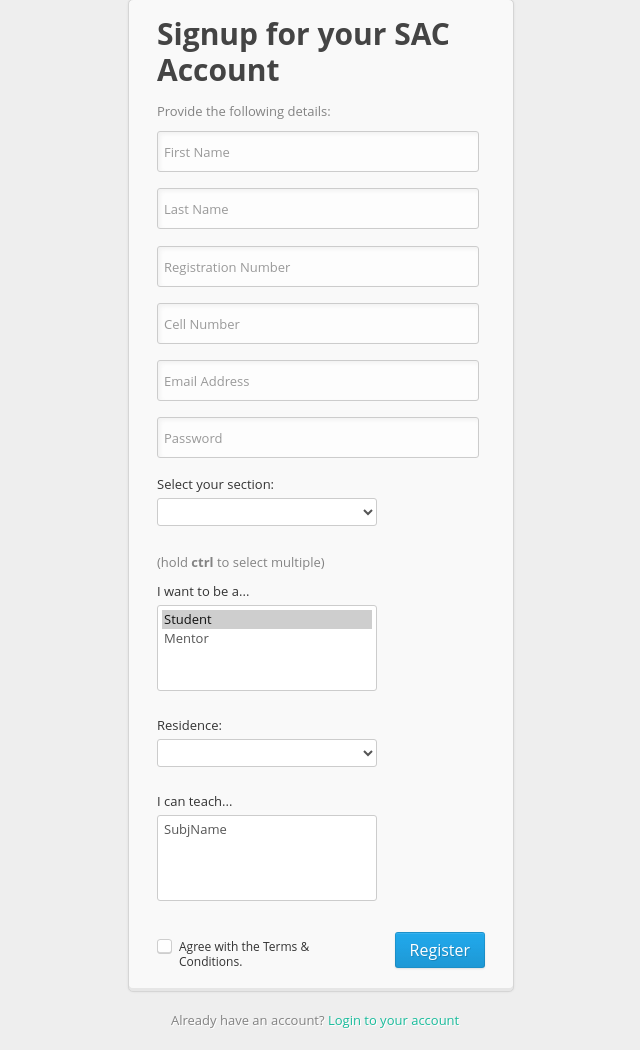
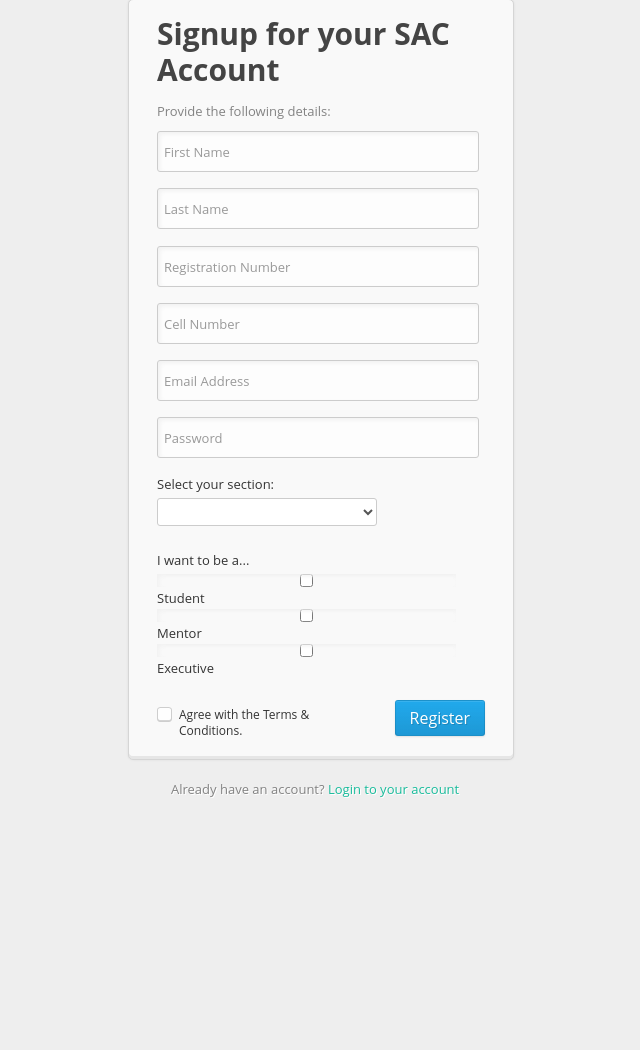
Before and after one commit to rhasnainanwar/SEECS-Academics-Club-MS, a PHP site: page /signup.html in a window 1280 px wide. Shown: the part 115-1165 px from the top of the page, without its empty margins (319-959 px from the left). After the commit the page ends 913 px from the top, so only its background shows below. Run offline with PHP 8.4, Linux system fonts and the light colour scheme.

Commit message:
signup UI complete. WIP: dynamic courses in signup

```diff
--- a/assets/css/signin.css
+++ b/assets/css/signin.css
@@ -44,7 +44,9 @@ label.select {
 	margin: 0;
 	box-shadow: inset 2px 2px 4px #f1f1f1;
 }
-
+.mentor, .executive {
+	display: none;
+}
 .username-field { background: url(../img/user.png) no-repeat; }
 
 .password-field { background: url(../img/password.png) no-repeat; }
--- a/assets/js/signin.js
+++ b/assets/js/signin.js
@@ -11,3 +11,11 @@ $(function () {
 	}
 
 });
+
+//toggle mentor section display
+$(document).ready(function(){
+    $('input[type="checkbox"]').click(function(){
+        var inputValue = $(this).attr("value");
+        $("." + inputValue).toggle();
+    });
+});
--- a/signup.html
+++ b/signup.html
@@ -123,14 +123,16 @@
 				</div>
 
 				<div class="field">
-					<p>(hold <b>ctrl</b> to select multiple)</p>
-					<label for="section" style="display: block !important;">I want to be a...</label>
-					<select class="form-control" required="true" id="role" name="role" multiple>
-						<option value="student" selected>Student</option>
-						<option value="mentor">Mentor</option>
-					</select>
+					<label style="display: block !important;">I want to be a...</label>
+					<input type="checkbox" name="student" id="student" value="student">
+					<label for="student" style="display: inline; !important;">Student</label>
+					<input type="checkbox" name="mentor" id="mentor" value="mentor">
+        			<label for="mentor" style="display: inline; !important;">Mentor</label>
+        			<input type="checkbox" name="executive" id="executive" value="executive">
+        			<label for="executive" style="display: inline; !important;">Executive</label>
 				</div>
 
+				<div class="mentor">
 				<div class="field">
 					<label for="residence" style="display: block; !important;">Residence:</label>
 					<select class="form-control" id="residence" name="residence">
@@ -141,12 +143,31 @@
 				</div>
 
 				<div class="field">
+					<p>(hold <b>ctrl</b> to select multiple)</p>
 					<label for="subjects" style="display: block; !important;">I can teach...</label>
 					<select class="form-control" id="subjects" name="subjects" multiple>
 						<option value="subjID">SubjName</option>
 					</select>
 				</div>
+				</div>
 
+				<div class="executive">
+					<label for="role" style="display: block; !important;">Role:</label>
+					<select class="form-control" id="role" name="role">
+						<option value=""></option>
+						<option value="Human Resource Head">Human Resource Head</option>
+						<option value="Human Resource Executive">Human Resource Executive</option>
+						<option disabled>_____________</option>
+						<option value="Marketing Head">Marketing Head</option>
+						<option value="Marketing Executive">Marketing Executive</option>
+						<option disabled>_____________</option>
+						<option value="Operations Head">Operations Head</option>
+						<option value="Operations Executive">Operations Executive</option>
+						<option disabled>_____________</option>
+						<option value="Media Head">Media Head</option>
+						<option value="Media Executive">Media Executive</option>
+					</select>
+				</div>
 			</div> <!-- /login-fields -->
 
 			<div class="login-actions">
```
Also changed, not shown: README.md.
